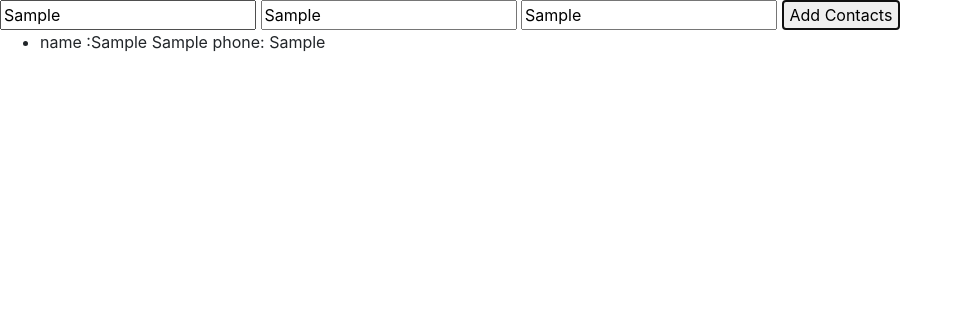
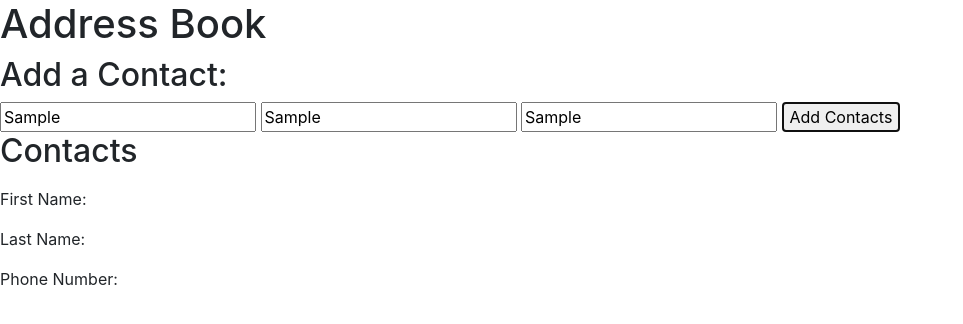
Before and after one commit to SPdowns/addressbook, a plain HTML site: page index.html in a window 1280 px wide. Both pictures are taken after typing "Sample", "Sample", "Sample" into the empty fields and a click on the button "Add Contacts". Shown: the whole page, without its empty margins (0-963 px from the left). Drawn offline with nearby package versions, Linux system fonts and the light colour scheme.

Commit message:
follows lesson til 2nd script

```diff
--- a/css/styles.css
+++ b/css/styles.css
@@ -0,0 +1,3 @@
+#show-content {
+  display: none;
+}
--- a/index.html
+++ b/index.html
@@ -7,17 +7,24 @@
     <link href="css/styles.css" rel="stylesheet" type="text/css">
     <script src="https://cdnjs.cloudflare.com/ajax/libs/jquery/3.3.1/jquery.min.js"></script>
     <script src="js/scripts.js"></script>
-  <title>Document</title>
+    <title>Address Book</title>
   </head>
     <body>
+      <h1>Address Book</h1>
+      <h2>Add a Contact:</h2>
       <form action="" id="add-contact">
         <input id='first' type="text" placeholder="first">
         <input id='middle' type="text" placeholder="phones">
         <input id='last' type="text" placeholder="last">
         <button type='submit'>Add Contacts</button>
       </form>
+      <h2>Contacts</h2>
+      <ul id="contacts"></ul>
 
-
-  <ul id="contacts"></ul>
+      <div id="show-conatc">
+        <p>First Name: <span class="first-name"></span></p>
+        <p>Last Name: <span class="last-name"></span></p>
+        <p>Phone Number: <span class="phone-number"></span></p>
+      </div>
   </body>
 </html>
--- a/js/scripts.js
+++ b/js/scripts.js
@@ -49,17 +49,20 @@ Contact.prototype.fullName = function() {
 }
 
 //front end
+var addressBook = new AddressBook();
+
 $(document).ready(function(){
-  let missbook = new AddressBook();
+  var addressBook = new AddressBook();
   let sound = new Audio('https://freesound.org/data/previews/17/17904_65748-lq.mp3')
   $("#add-contact").submit(function(event){
     event.preventDefault();
     sound.play();
-    let first =$('#first').val()
-    let phone =$('#middle').val()
-    let last =$('#last').val()
+    var inputtedFirstName =$('#new-first-name').val()
+    var inputtedLastName =$('#new-last-name').val()
+    var inputtedPhoneNumber =$('#new-phone-number').val()
+    var newContact = new Contact(inputtedFirstName, inputtedLastName, inputtedPhoneNumber)
     console.log('miss before: ', missbook)
-    let newContact = new Contact(first,last,phone)
+    var newContact = new Contact(first,last,phone)
      missbook.addContact(newContact);
     $('#contacts').empty();
     missbook.contacts.forEach(function(person){
```
Lines whose indentation alone changed are shown as unchanged.
